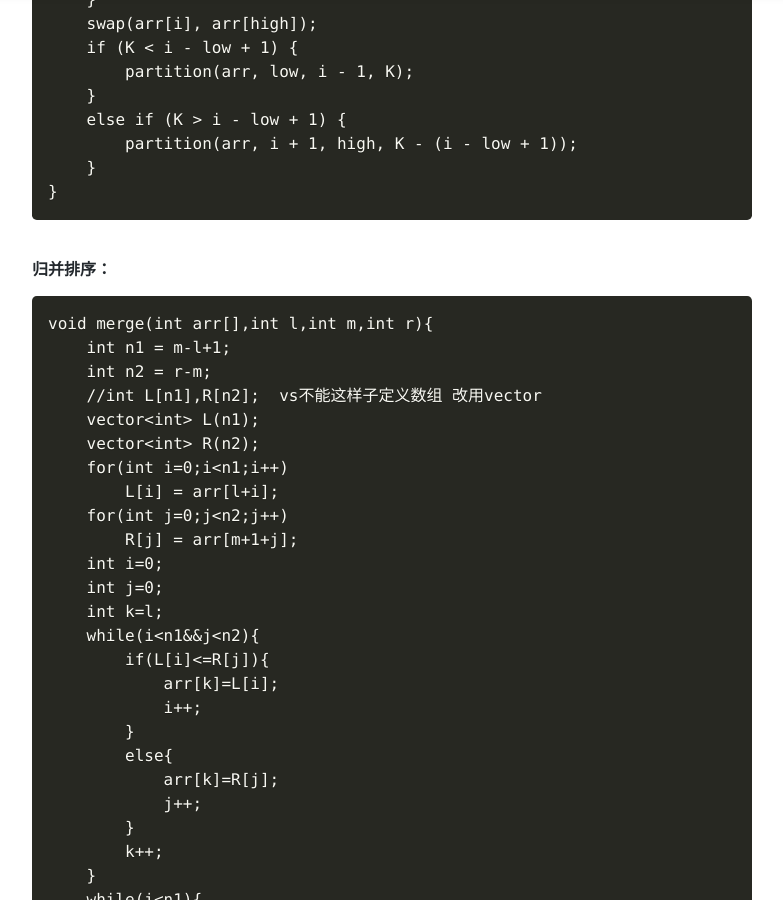
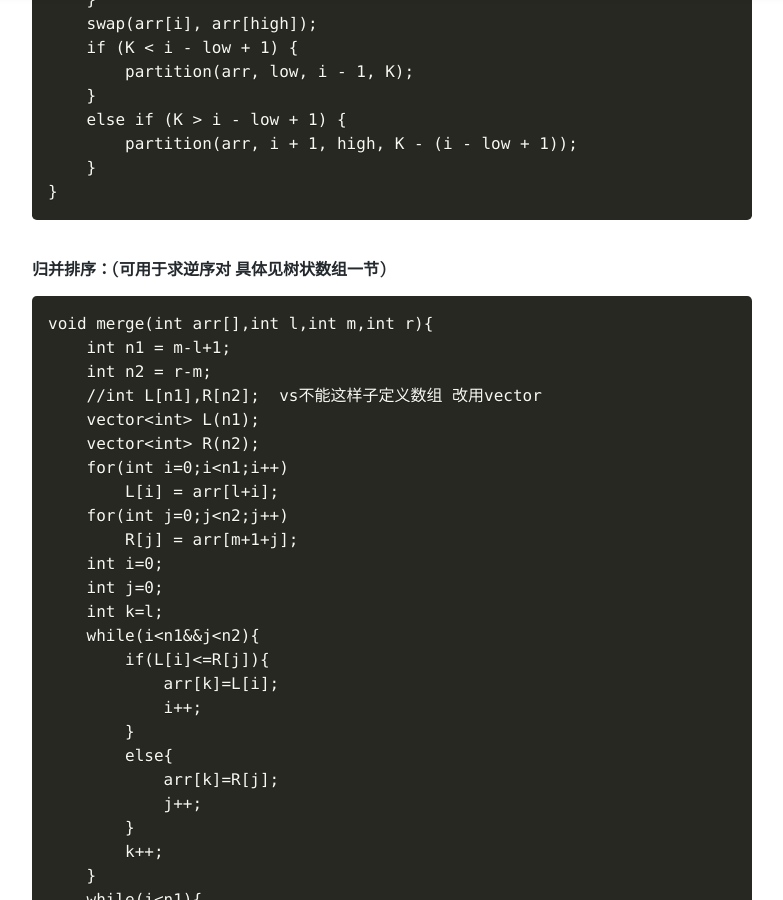
Before and after one commit to geekgitcode/geekgitcode.github.io, a Jekyll site: the page built from _posts/2020-10-23-sort.md, in a window 1280 px wide and 900 px high, scrolled down 2252 px. Shown: the whole window, without its empty margins (248-1031 px from the left). Built offline with Jekyll 4.4.1, drawn with Linux system fonts in a browser that asks for light colours; nearby versions of some CDN libraries; formulas are drawn with MathJax 3; a style sheet for code colours, icons or effects is not loaded.

Commit message:
Update 2020-10-23-sort.md

````diff
--- a/_posts/2020-10-23-sort.md
+++ b/_posts/2020-10-23-sort.md
@@ -95,9 +95,7 @@
 }
 ```
 
-
-
-#### 归并排序：
+#### 归并排序：(可用于求逆序对 具体见树状数组一节)
 
 ```c++
 void merge(int arr[],int l,int m,int r){
````
